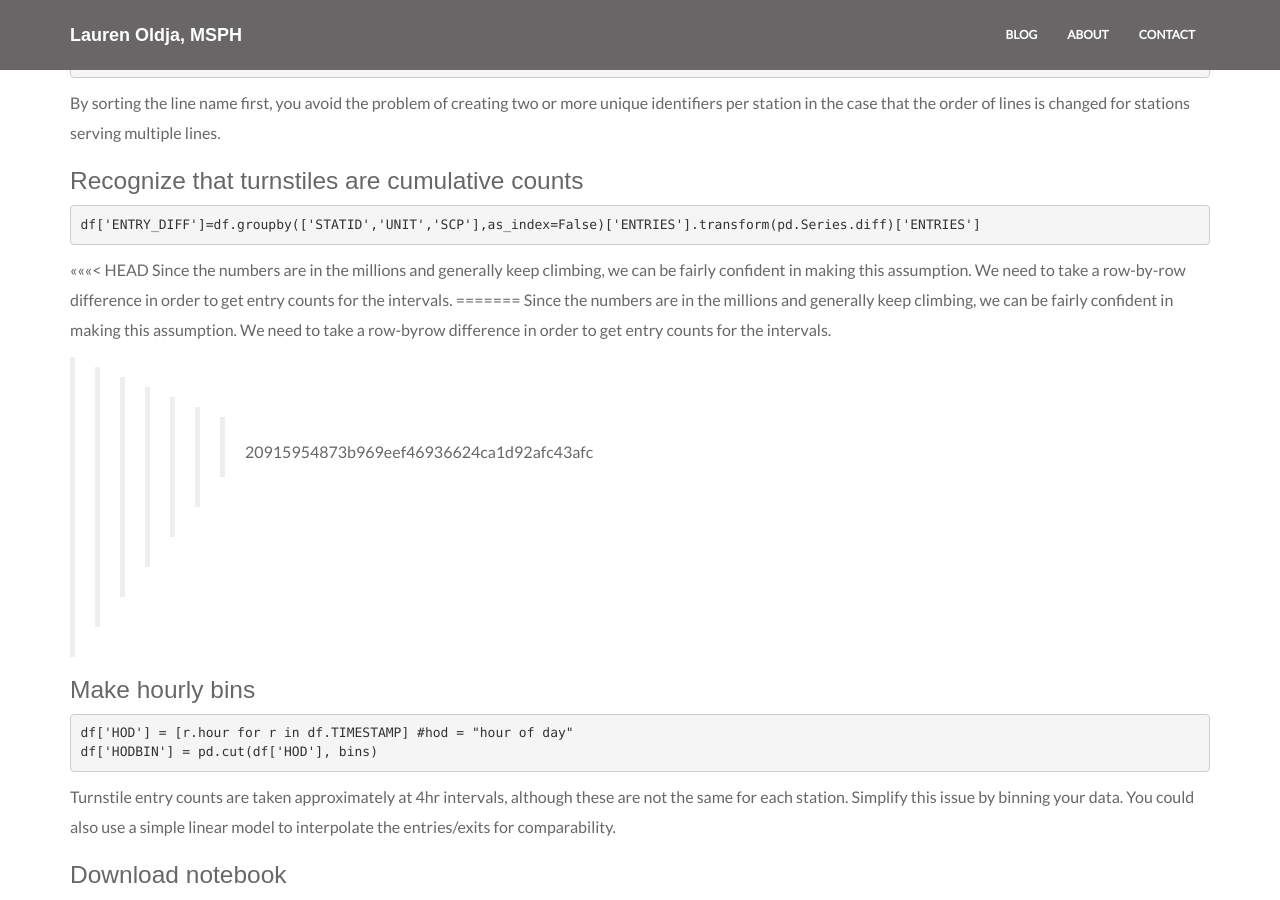
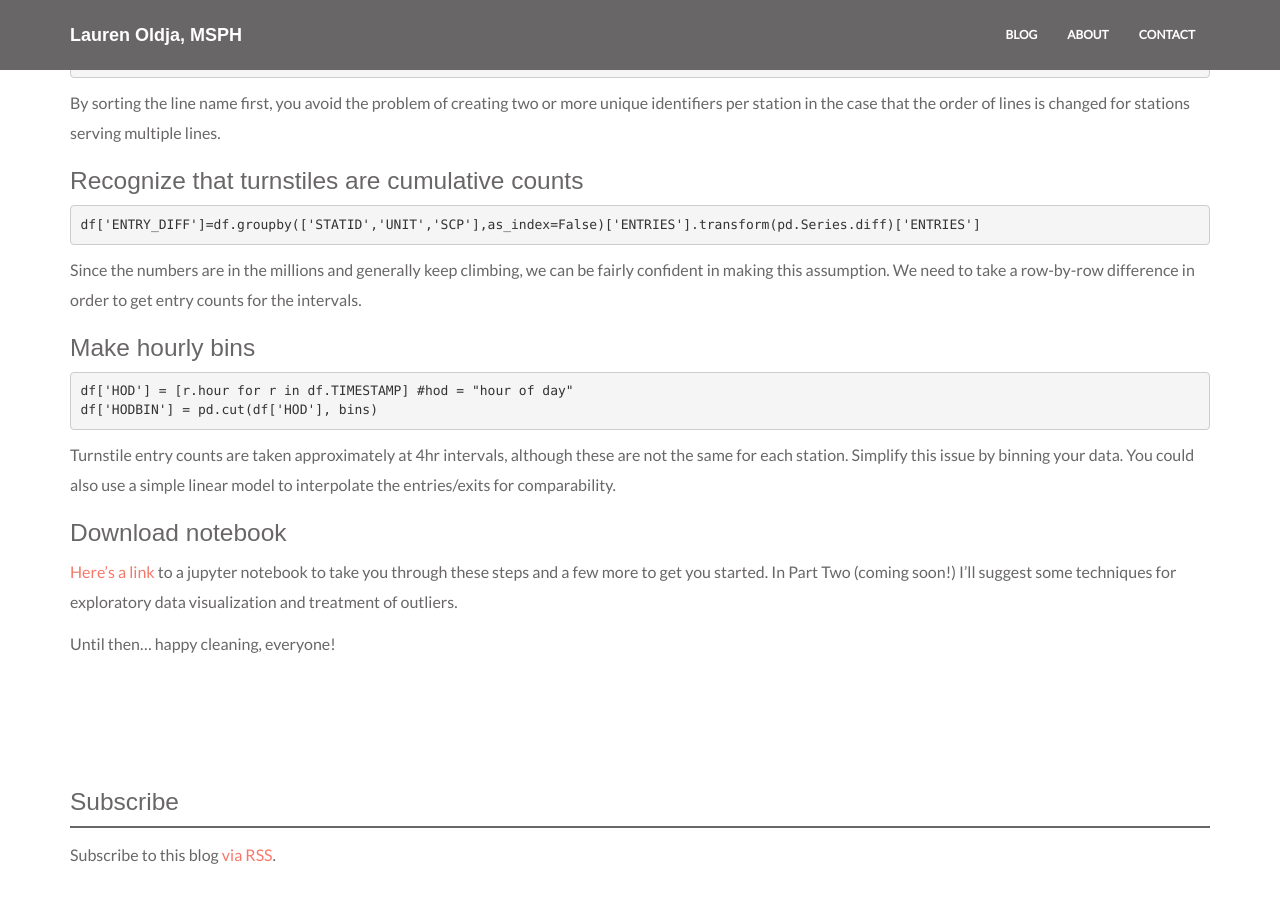
Before and after one commit to loldja/loldja.github.io, a Jekyll site: the page built from _posts/blog/2016-09-23-mta-data-cleaning.markdown, in a window 1280 px wide and 900 px high, scrolled down 1523 px. Built offline with Jekyll 4.4.1, drawn with Linux system fonts in a browser that asks for light colours; nearby versions of some CDN libraries.

Commit message:
fix merge data-clean blog post

```diff
--- a/_posts/blog/2016-09-23-mta-data-cleaning.markdown
+++ b/_posts/blog/2016-09-23-mta-data-cleaning.markdown
@@ -54,11 +54,8 @@ By sorting the line name first, you avoid the problem of creating two or more un
 {% highlight python %}
 df['ENTRY_DIFF']=df.groupby(['STATID','UNIT','SCP'],as_index=False)['ENTRIES'].transform(pd.Series.diff)['ENTRIES']
 {% endhighlight %}
-<<<<<<< HEAD
+
 Since the numbers are in the millions and generally keep climbing, we can be fairly confident in making this assumption. We need to take a row-by-row difference in order to get entry counts for the intervals.
-=======
-Since the numbers are in the millions and generally keep climbing, we can be fairly confident in making this assumption. We need to take a row-byrow difference in order to get entry counts for the intervals.
->>>>>>> 20915954873b969eef46936624ca1d92afc43afc
 
 ### Make hourly bins
 {% highlight python %}
```
